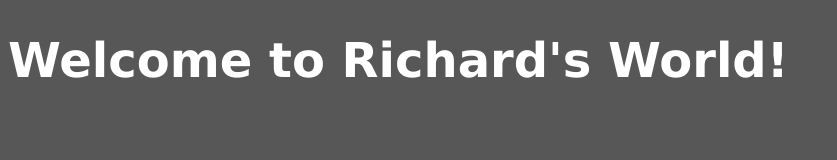
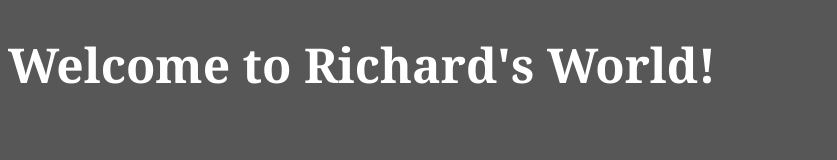
Before and after one commit to CharlieCheeese/html-half-term-project, a plain HTML site: page index.html in a window 1280 px wide. Shown: the whole page, without its empty margins (0-837 px from the left). Drawn offline with Linux system fonts and the light colour scheme.

Commit message:
Update style.css

```diff
--- a/style.css
+++ b/style.css
@@ -2,11 +2,11 @@ html {
   height: 100%;
   width: 100%;
   background-color: #575757;
-  color: white;
+  color: #ffffff;
   font-family: Arial, Helvetica, sans-serif;
 }
 h1 {
-  color: white;
-  font-family: verdana;
+  color: #ffffff;
+  font-family: Georgia, Times New Roman, serif;
   font-size: 300%;
 }
```
